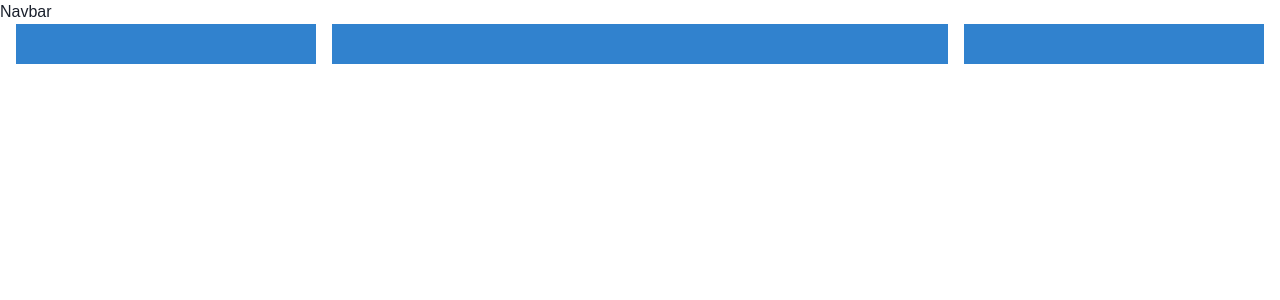
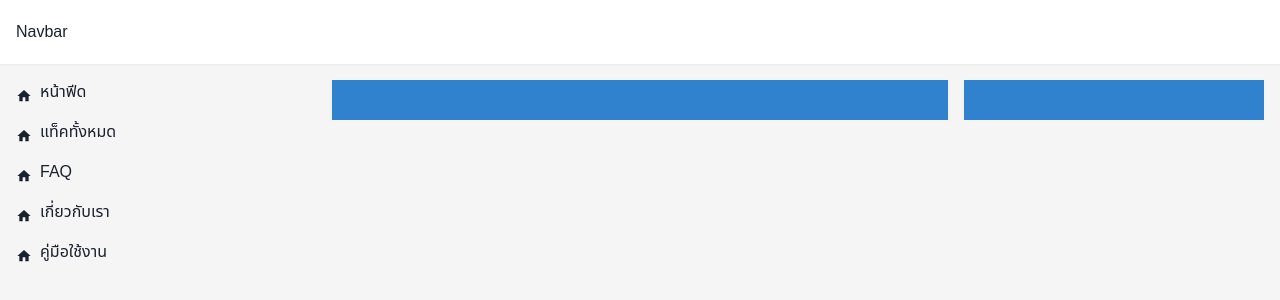
Before and after one commit to thanarack/araiwanah-www, a Next.js app: page / in a window 1280 px wide. Shown: the top 300 px of the page. Built offline with nearby package versions, Linux system fonts and the light colour scheme.

Commit message:
Update menu and icons

```diff
--- a/package.json
+++ b/package.json
@@ -9,7 +9,7 @@
     "lint": "next lint"
   },
   "dependencies": {
-    "@chakra-ui/icons": "^2.0.9",
+    "@chakra-ui/icons": "^2.0.13",
     "@chakra-ui/react": "^2.4.2",
     "@emotion/react": "^11.10.5",
     "@emotion/styled": "^11.10.5",
@@ -24,6 +24,7 @@
     "next": "13.0.5",
     "react": "18.2.0",
     "react-dom": "18.2.0",
+    "react-icons": "^4.7.1",
     "react-redux": "^8.0.2",
     "redux-persist": "^6.0.0"
   },
--- a/pages/_app.tsx
+++ b/pages/_app.tsx
@@ -8,24 +8,31 @@ import relativeTime from 'dayjs/plugin/relativeTime';
 import { PersistGate } from 'redux-persist/integration/react';
 import { persistor, store } from '../store';
 import 'dayjs/locale/th';
+import '../styles/globals.css';
 
 dayjs.extend(relativeTime);
 dayjs.locale('th');
 
-const colors = {
+const theme = extendTheme({
+  styles: {
+    global: {
+      body: {
+        bg: 'whitesmoke',
+      },
+    },
+  },
+  colors: {
     brand: {
       900: '#1a365d',
       800: '#153e75',
       700: '#2a69ac',
     },
-};
-
-const fonts = {
+  },
+  fonts: {
     heading: `'Noto Sans Thai', sans-serif`,
     body: `'Noto Sans Thai', sans-serif`,
-};
-
-const theme = extendTheme({ colors, fonts });
+  },
+});
 
 function ThemeComponent({ Component, pageProps, router }: AppProps) {
   const props: any = { pageProps, router };
--- a/pages/index.tsx
+++ b/pages/index.tsx
@@ -1,12 +1,19 @@
-import { Container, Grid, GridItem } from '@chakra-ui/react';
+import { Box, Container, Grid, GridItem } from '@chakra-ui/react';
+import AsideLeft from '../src/components/AsideLeft';
 
 export default function Home() {
   return (
     <div>
-      <nav>Navbar</nav>
-      <Container as="main" maxWidth="1280">
+      <Box as="nav" backgroundColor="white" position="fixed" width="100%" top="0" boxShadow="sm">
+        <Container maxWidth="1280" py="5">
+          Navbar
+        </Container>
+      </Box>
+      <Container as="main" maxWidth="1280" mt="20">
         <Grid templateColumns="repeat(12, 1fr)" gap={4}>
-          <GridItem colSpan={3}  h="10" bg="blue.500" />
+          <GridItem colSpan={3}>
+            <AsideLeft />
+          </GridItem>
           <GridItem colSpan={6} h="10" bg="blue.500" />
           <GridItem colSpan={3} h="10" bg="blue.500" />
         </Grid>
--- /dev/null
+++ b/src/components/AsideLeft.tsx
@@ -0,0 +1,31 @@
+import { List, ListIcon, ListItem, Icon } from '@chakra-ui/react';
+import { MdHome } from 'react-icons/md';
+
+export default function AsideLeft() {
+  return (
+    <>
+      <List spacing={4}>
+        <ListItem>
+          <ListIcon as={MdHome} size="lg"/>
+          หน้าฟีด
+        </ListItem>
+        <ListItem>
+          <ListIcon as={MdHome} />
+          แท็คทั้งหมด
+        </ListItem>
+        <ListItem>
+          <ListIcon as={MdHome} />
+          FAQ
+        </ListItem>
+        <ListItem>
+          <ListIcon as={MdHome} />
+          เกี่ยวกับเรา
+        </ListItem>
+        <ListItem>
+          <ListIcon as={MdHome} />
+          คู่มือใช้งาน
+        </ListItem>
+      </List>
+    </>
+  );
+}
--- a/styles/globals.css
+++ b/styles/globals.css
@@ -1,18 +1,8 @@
-html,
+/* html,
 body {
   padding: 0;
   margin: 0;
-  font-family: -apple-system, BlinkMacSystemFont, Segoe UI, Roboto, Oxygen,
-    Ubuntu, Cantarell, Fira Sans, Droid Sans, Helvetica Neue, sans-serif;
-}
-
-a {
-  color: inherit;
-  text-decoration: none;
-}
-
-* {
-  box-sizing: border-box;
+  background: whitesmoke;
 }
 
 @media (prefers-color-scheme: dark) {
@@ -20,7 +10,6 @@ a {
     color-scheme: dark;
   }
   body {
-    color: white;
     background: black;
   }
-}
+} */
```
Also changed, not shown: 1 other file (tests, documents, lock files or other folders). Lines whose indentation alone changed are shown as unchanged.
